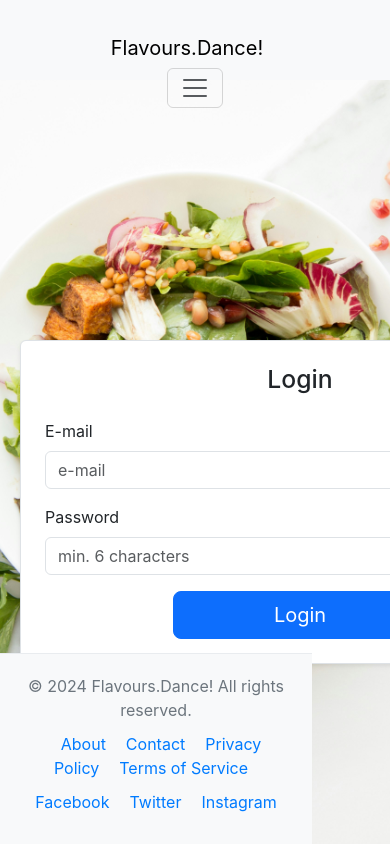
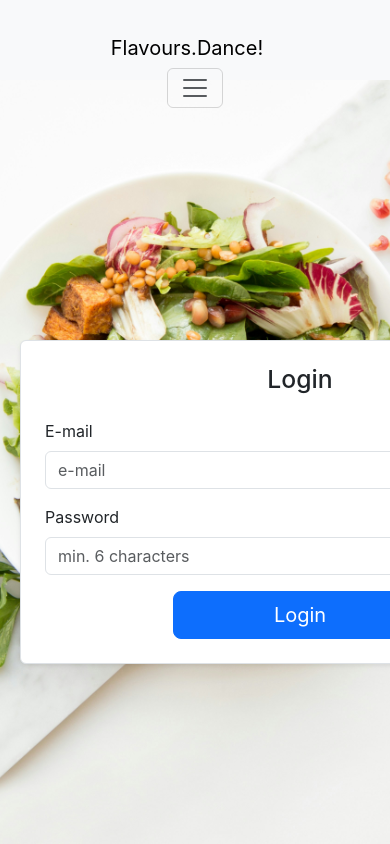
Before and after one commit to AlexGoesCode/R-Vite-TS-Recipes, a React (Vite) app: page /login in a window 390 px wide. Shown: the top 844 px of the page. Built offline with nearby package versions, Linux system fonts and the light colour scheme; no server answers.

Commit message:
final touch

```diff
--- a/src/App.css
+++ b/src/App.css
@@ -55,8 +55,10 @@ footer {
   }
 
   footer {
-    position: fixed;
-    bottom: 0%;
-    width: 80%;
+    /* position: fixed; */
+
+    display: flex;
+    width: 100%;
+    align-items: center;
   }
 }
--- a/src/components/characters-grid/CharactersGrid.tsx
+++ b/src/components/characters-grid/CharactersGrid.tsx
@@ -6,11 +6,13 @@ interface Character {
   image: string;
 }
 
+// interface for the props that the CharactersGrid component will receive
 interface CharactersGridProps {
   characters: Character[];
   onCharacterClick: (character: Character) => void; // Prop to handle character click
 }
 
+// CharactersGrid component receives the characters and onCharacterClick props
 const CharactersGrid = ({
   characters,
   onCharacterClick,
--- a/src/components/pagination/Pagination.tsx
+++ b/src/components/pagination/Pagination.tsx
@@ -1,5 +1,6 @@
 import Pagination from 'react-bootstrap/Pagination';
 
+//! Bootstrap pagination
 function AdvancedExample() {
   return (
     <Pagination>
--- a/src/components/protected-route/ProtectedRoute.tsx
+++ b/src/components/protected-route/ProtectedRoute.tsx
@@ -1,4 +1,3 @@
-// Desc: ProtectedRoute component to protect routes from unauthorized access.
 import { Navigate, Outlet } from 'react-router-dom';
 import { useAuth } from '../../context/AuthContext';
 
@@ -6,6 +5,7 @@ interface ProtectedRouteProps {
   children: React.ReactNode;
 }
 
+// ProtectedRoute component that will redirect to login if user is not authenticated
 const ProtectedRoute = ({ children }: ProtectedRouteProps) => {
   const { user } = useAuth();
 
--- a/src/components/recipe-list/RecipeList.tsx
+++ b/src/components/recipe-list/RecipeList.tsx
@@ -7,6 +7,7 @@ type Character = {
   image: string;
 };
 
+// interface for the props that the RecipeList component will receive
 interface RecipeListProps {
   characters: Character[];
   onCharacterClick: (character: Character) => void;
@@ -15,6 +16,8 @@ interface RecipeListProps {
   handlePageChange: (page: number) => void;
 }
 
+// RecipeList component receives the characters, onCharacterClick,
+// totalPages, currentPage, and handlePageChange props
 function RecipeList(props: RecipeListProps) {
   const getPaginationItems = () => {
     const items = [];
@@ -23,6 +26,7 @@ function RecipeList(props: RecipeListProps) {
     let startPage = Math.max(1, props.currentPage - halfPageItems);
     let endPage = Math.min(props.totalPages, props.currentPage + halfPageItems);
 
+    // Adjust startPage and endPage, if too close to the start or end
     if (props.currentPage - halfPageItems <= 0) {
       endPage = Math.min(
         props.totalPages,
@@ -37,6 +41,7 @@ function RecipeList(props: RecipeListProps) {
       );
     }
 
+    // create the pagination items
     for (let number = startPage; number <= endPage; number++) {
       items.push(
         <Pagination.Item
@@ -52,13 +57,15 @@ function RecipeList(props: RecipeListProps) {
     return items;
   };
 
+  // RecipeList component returns the CharactersGrid component and Pagination
   return (
+    // display CharactersGrid component and Pagination
     <div className='recipe-list'>
       <CharactersGrid
         characters={props.characters}
         onCharacterClick={props.onCharacterClick}
       />
-      {props.totalPages > 1 && (
+      {props.totalPages > 1 && ( // display pagination only if there is more than one page
         <Pagination>
           <Pagination.First onClick={() => props.handlePageChange(1)} />
           <Pagination.Prev
--- a/src/components/recipe-modal/RecipeModal.tsx
+++ b/src/components/recipe-modal/RecipeModal.tsx
@@ -10,6 +10,7 @@ interface RecipeModalProps {
   handleDeleteRecipe: (id: string) => void;
 }
 
+// RecipeModal component receives the showModal, selectedRecipe, handleCloseModal
 function RecipeModal(props: RecipeModalProps) {
   return (
     <Modal show={props.showModal} onHide={props.handleCloseModal}>
--- a/src/context/AuthContext.tsx
+++ b/src/context/AuthContext.tsx
@@ -25,6 +25,7 @@ interface AuthContextProps {
   logout: () => void;
 }
 
+// Create the initial context state
 const ContextInit = {
   user: null,
   error: '',
@@ -56,6 +57,7 @@ const AuthProvider = ({ children }: AuthProviderProps) => {
   const [user, setUser] = useState<UserType | null>(null);
   const [error, setError] = useState(''); // error state
 
+  // Get the user from Firebase
   const getUserFromFirebase = () => {
     onAuthStateChanged(auth, (user) => {
       if (user) {
@@ -63,7 +65,7 @@ const AuthProvider = ({ children }: AuthProviderProps) => {
         // https://firebase.google.com/docs/reference/js/auth.user
         const uid = user.uid;
         const email = user.email!;
-        setUser({ email: email });
+        setUser({ email: email, uid: uid }); // Fix: Include uid property in the user object
       } else {
         // User is signed out
         console.log('user is not logged in');
@@ -95,6 +97,7 @@ const AuthProvider = ({ children }: AuthProviderProps) => {
     }
   };
 
+  // Logout function
   const logout = () => {
     signOut(auth)
       .then(() => {
@@ -114,6 +117,7 @@ const AuthProvider = ({ children }: AuthProviderProps) => {
     getUserFromFirebase();
   }, []);
 
+  // Return the provider with the value of the context
   return (
     <AuthContext.Provider
       value={{ user, setUser, login, logout, error, setError }}
--- a/src/pages/home/Home.css
+++ b/src/pages/home/Home.css
@@ -53,7 +53,7 @@ h1 {
   padding: 20px;
   box-shadow: 0 4px 8px rgba(0, 0, 0, 0.1);
   font-size: 1.2em;
-  width: 500px;
+  width: 450px;
 }
 
 .philosophy-block {
@@ -65,7 +65,7 @@ h1 {
   padding: 20px;
   box-shadow: 0 4px 8px rgba(0, 0, 0, 0.1);
   font-size: 1.2em;
-  width: 500px;
+  width: 450px;
 }
 
 @media (max-width: 768px) {
```
Also changed, not shown: 1 other file (tests, documents, lock files or other folders).
